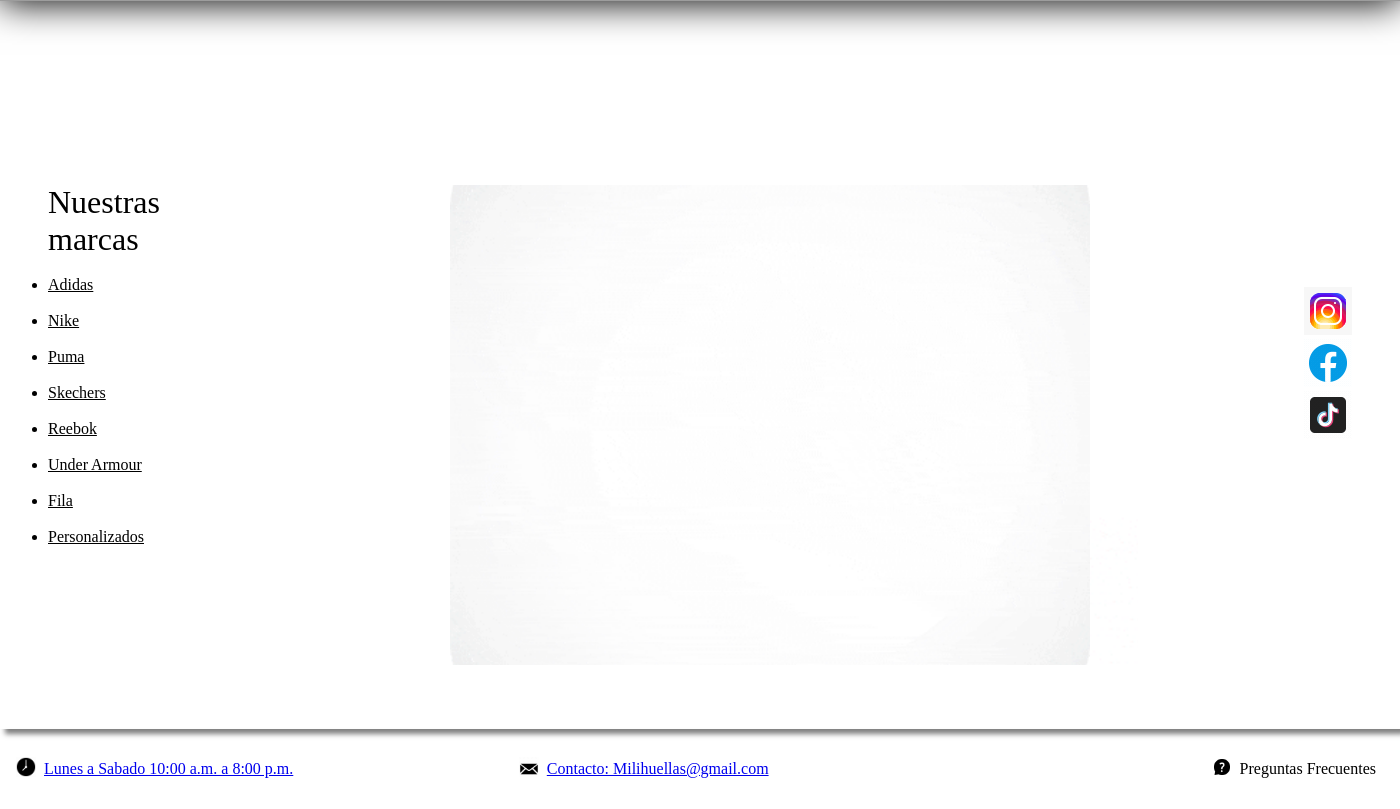
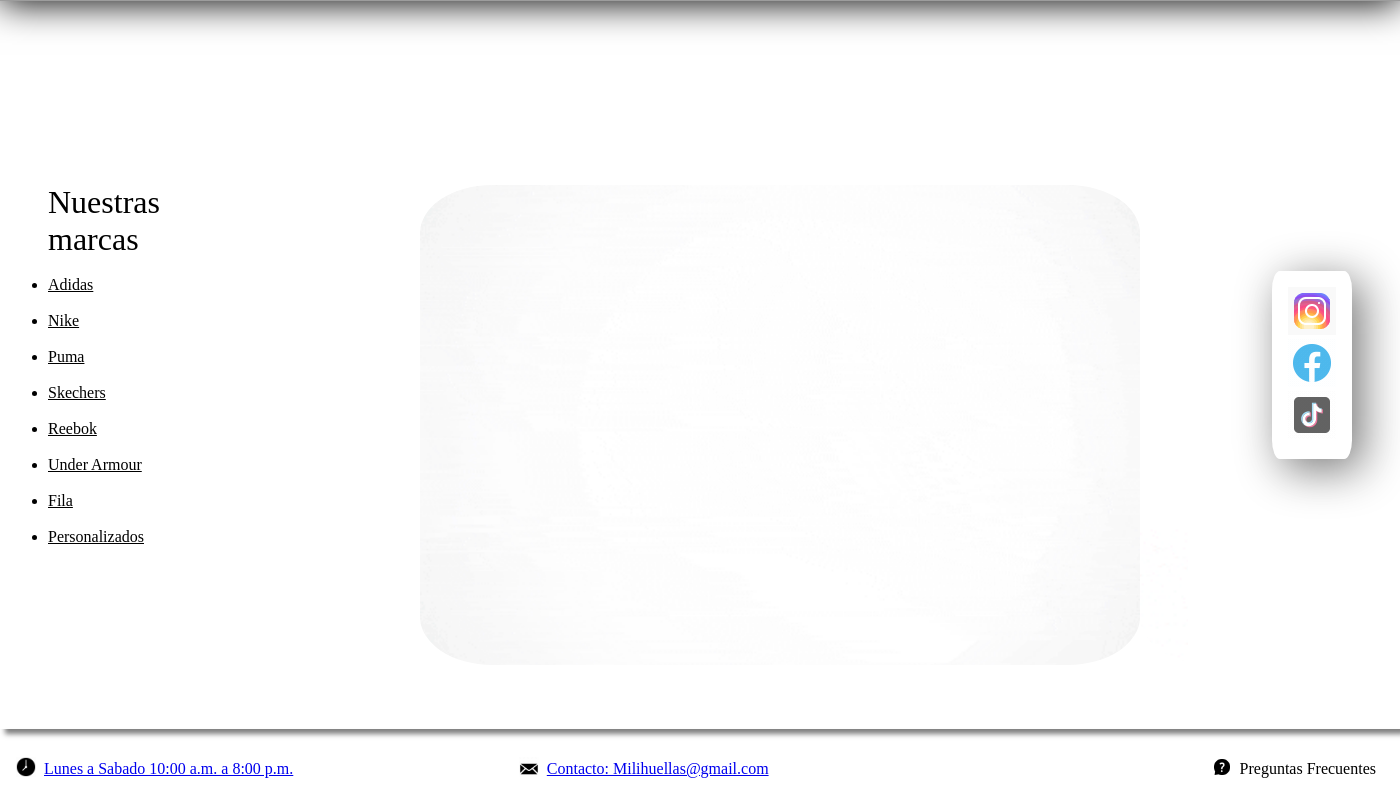
Before and after one commit to natigh/Mili-huellas, a PHP site: page / in a window 1400 px wide. Shown: the part 703-1512 px from the top of the page. Run offline with PHP 8.4, Linux system fonts and the light colour scheme; some web fonts are replaced; grey boxes are pictures that could not be loaded.

Commit message:
index 2.0

```diff
--- a/LandingPage/Style/index.css
+++ b/LandingPage/Style/index.css
@@ -92,7 +92,7 @@
 
         .slider-container {
            display: flex;
-           width: 40em;
+           width: 45em;
            height: 30em;
            overflow-x: scroll;
 
@@ -102,15 +102,19 @@
            img {
               flex: 0 0 100%;
               width: 100%;
-
               object-fit: cover;
-
-
               scroll-snap-align: center;
+              border-radius: 10%;
            }
         }
      }
-
+     .redes {
+        padding: 1rem;
+        margin-right: 3rem;
+        opacity: 70%;
+        border-radius: 10%;
+        box-shadow: 10px 10px 45px 1px rgb(0,0,0,0.75);
+     }
     footer {
         display: flex;
         justify-content: space-between;
--- a/LandingPage/index.php
+++ b/LandingPage/index.php
@@ -60,7 +60,7 @@
                 />
                 <img
                   class="slider-item"
-                  src="img/carousel/download (1).gif"
+                  src="img/carousel/GIF by KLIKKLAKBAM.gif"
                 />
                 <img
                   class="slider-item"
@@ -68,7 +68,7 @@
                 />
             </div>
         </div>
-        <div>
+        <div class="redes">
             <a href="https://instagram.com" target="_blank"><img src="img/redes/icons8-instagram.gif" alt="instagram" /><br>
             <a href="https://facebook.com" target="_blank"><img src="img/redes/icons8-facebook.gif" alt="facebook" /><br>
             <a href="https://tiktok.com" target="_blank"><img src="img/redes/icons8-tik-tok.gif" alt="Tiktok" /><br>
```
Also changed, not shown: LandingPage/img/carousel/download (1).gif (deleted), 1 other file.
